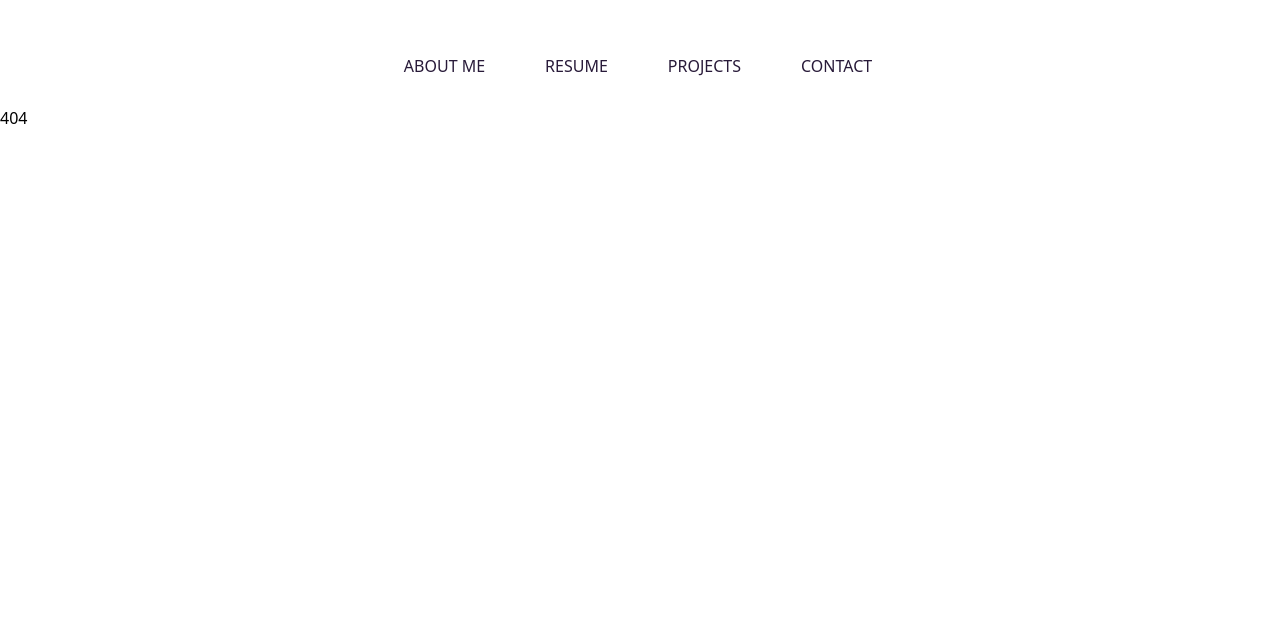
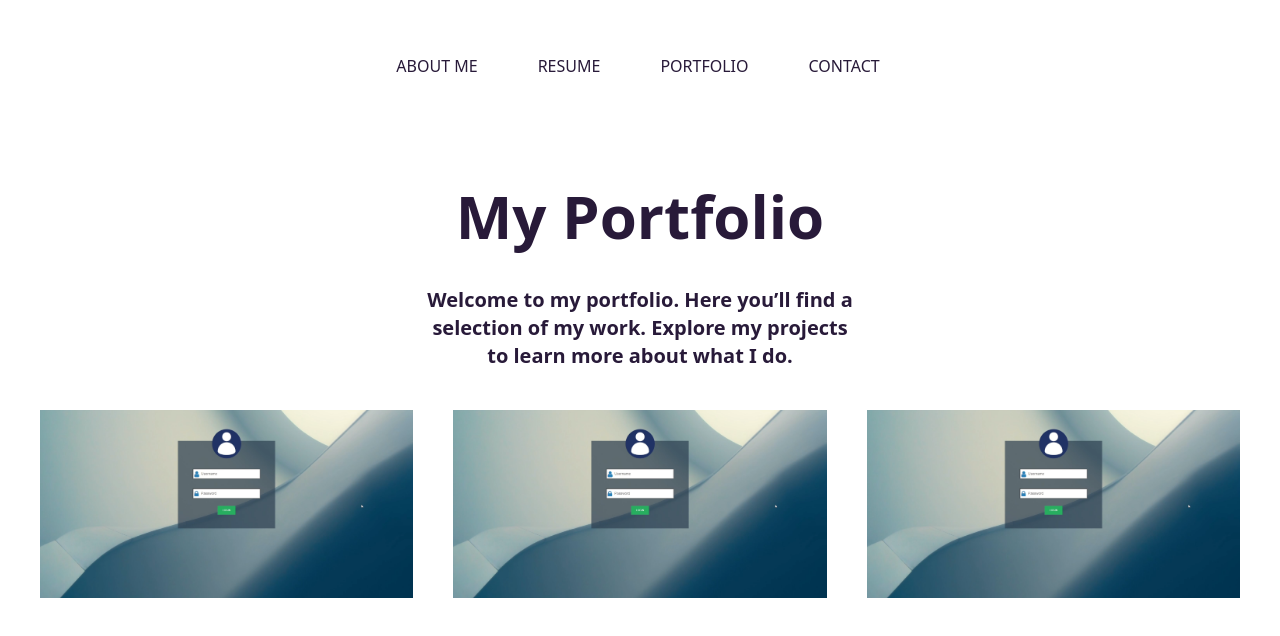
Before and after one commit to AlKyleee/Website-Portfolio, a React (Vite) app: page /portfolio in a window 1280 px wide. Before the commit this address had no page. Shown: the part 1093-1729 px from the top of the page. Before the commit the page ends 1223 px from the top, so only its background shows below. Built offline with nearby package versions, Linux system fonts and the light colour scheme.

Commit message:
Added portfolio format

```diff
--- a/src/App.jsx
+++ b/src/App.jsx
@@ -1,10 +1,5 @@
 import React from "react"
-import About from "./pages/About"
-import Resume from "./pages/Resume"
-import Projects from "./pages/Projects"
-import Contact from "./pages/Contact"
 import Navbar from "./components/Navbar"
-import Error404 from "./pages/Error404"
 import AnimatedRoutes from "./components/AnimatedRoutes"
 
 function App() {
--- a/src/components/AnimatedRoutes.jsx
+++ b/src/components/AnimatedRoutes.jsx
@@ -1,7 +1,7 @@
 import React from 'react'
 import About from "../pages/About"
 import Resume from "../pages/Resume"
-import Projects from "../pages/Projects"
+import Portfolio from "../pages/Portfolio"
 import Contact from "../pages/Contact"
 import Error404 from "../pages/Error404"
 import { Route, Routes, useLocation } from "react-router-dom"
@@ -14,7 +14,7 @@ const AnimatedRoutes = () => {
             <Routes location={location} key={location.pathname}>
                 <Route path="/" element={<About />} />
                 <Route path="/resume" element={<Resume />} />
-                <Route path="/projects" element={<Projects />} />
+                <Route path="/portfolio" element={<Portfolio />} />
                 <Route path="/contact" element={<Contact />} />
                 <Route path="*" element={<Error404 />} />
             </Routes>
--- a/src/components/Navbar.jsx
+++ b/src/components/Navbar.jsx
@@ -24,7 +24,7 @@ const Navbar = () => {
               <Link to="/resume" className="block py-2 pl-3 pr-4 text-tertiary font-thin">RESUME</Link>
             </li>
             <li>
-              <Link to="/projects" className="block py-2 pl-3 pr-4 text-tertiary font-thin">PROJECTS</Link>
+              <Link to="/portfolio" className="block py-2 pl-3 pr-4 text-tertiary font-thin">PORTFOLIO</Link>
             </li>
             <li>
               <Link to="/contact" className="block py-2 pl-3 pr-4 text-tertiary font-thin">CONTACT</Link>
--- /dev/null
+++ b/src/components/PortfolioCard.jsx
@@ -0,0 +1,13 @@
+import React from 'react'
+import test from '../assets/images/logo.png'
+
+const PortfolioCard = ({image, projectTitle}) => {
+    return (
+        <div className='group flex relative items-center justify-center w-full h-full bg-black cursor-pointer'>
+            <img src={image} className='z-10 group-hover:z-0 group-hover:opacity-75 transition ease-in-out duration-200' />
+            <p className='absolute text-white text-3xl font-semibold group-hover:z-10'>{projectTitle}</p>
+        </div>
+    )
+}
+
+export default PortfolioCard
--- /dev/null
+++ b/src/pages/Portfolio.jsx
@@ -0,0 +1,24 @@
+import React from 'react'
+import PortfolioCard from '../components/PortfolioCard'
+import { motion } from 'framer-motion'
+import Project1 from '../assets/images/project1.jpg'
+
+const Portfolio = () => {
+  return (
+    <motion.section id='' className='flex flex-col h-full w-full py-20 justify-center items-center'
+    initial={{ opacity: 0 }}
+    animate={{ opacity: 1 }}
+    transition={{ duration: 1 }}
+    >
+      <p className="text-6xl font-semibold text-tertiary">My Portfolio</p>
+      <p className="text-xl text-center font-semibold text-tertiary my-10 w-1/3">Welcome to my portfolio. Here you’ll find a selection of my work. Explore my projects to learn more about what I do.</p>
+      <div className="grid grid-cols-3 grid-flow-row auto-rows-max gap-10 px-10">
+        <PortfolioCard image={Project1} projectTitle="Project Title" />
+        <PortfolioCard image={Project1} projectTitle="Project Title" />
+        <PortfolioCard image={Project1} projectTitle="Project Title" />
+      </div>
+    </motion.section>
+  )
+}
+
+export default Portfolio
--- a/src/pages/Projects.jsx
+++ /dev/null
@@ -1,17 +0,0 @@
-import React from 'react'
-import HeaderTitle from '../components/HeaderTitle'
-import { motion } from 'framer-motion'
-
-const Projects = () => {
-  return (
-    <motion.section id='projects' className='flex h-full w-full py-20 justify-center items-center bg-primary'
-    initial={{ opacity: 0 }}
-    animate={{ opacity: 1 }}
-    transition={{ duration: 1 }}
-    >
-      <HeaderTitle title="Projects" />
-    </motion.section>
-  )
-}
-
-export default Projects
```
Also changed, not shown: src/assets/images/project1.jpg (added).
